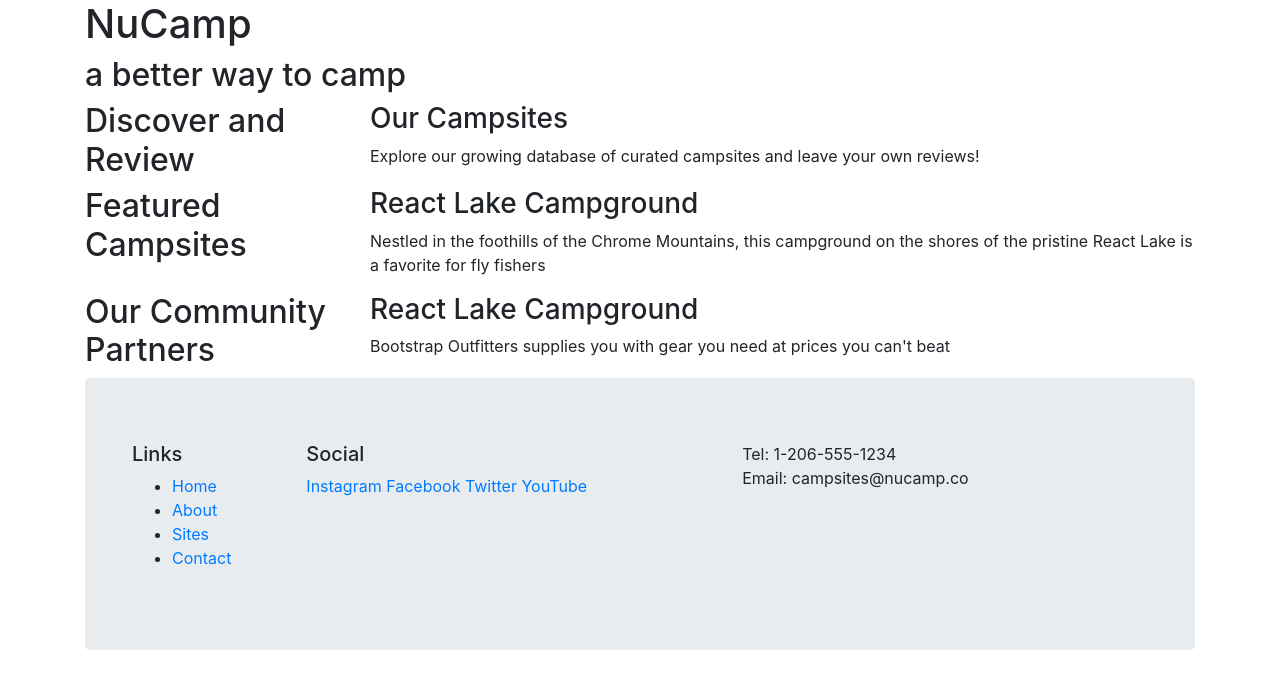
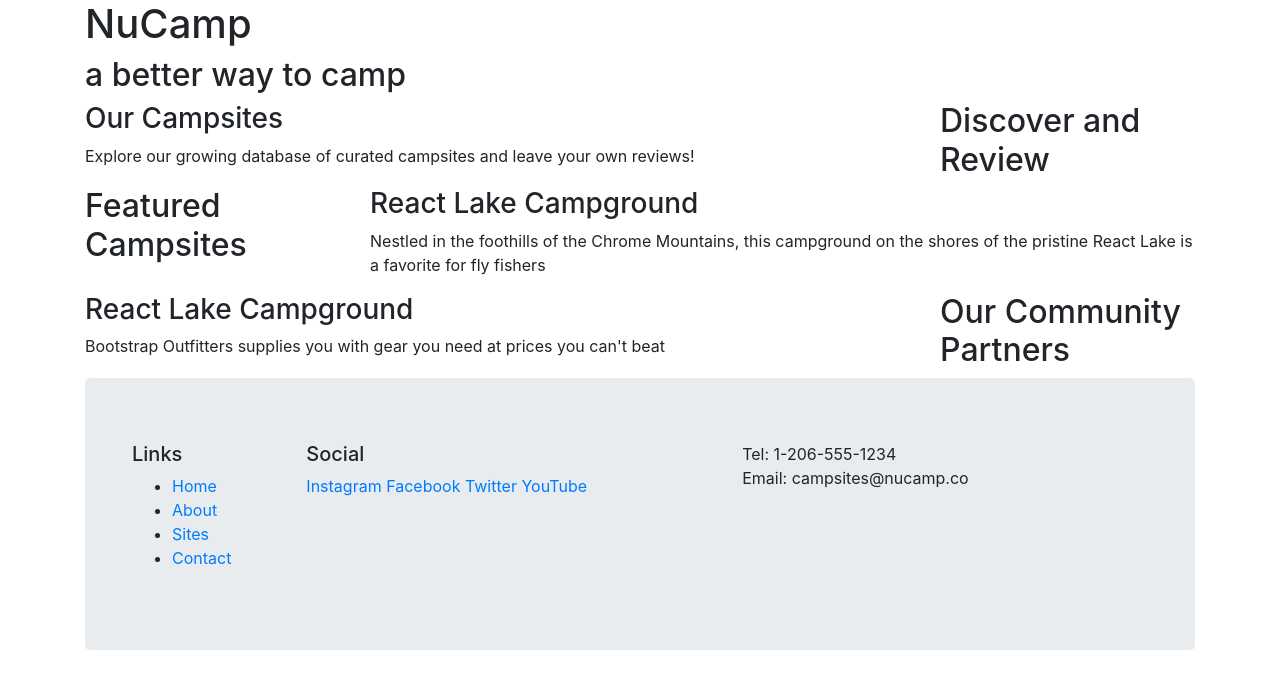
Before and after one commit to Calamity-Jaymi/nucampsite21, a website: page index.html in a window 1280 px wide. Drawn offline with nearby package versions, Linux system fonts and the light colour scheme.

Commit message:
commit 6?

```diff
--- a/index.html
+++ b/index.html
@@ -31,7 +31,7 @@
 
     <div class="container">
       <div class="row">
-        <div class="col-sm-4 col-md-3">
+        <div class="col-sm-4 col-md-3 order-sm-last">
           <h2>Discover and Review</h2>
         </div>
         <div class="col">
@@ -57,7 +57,7 @@
     </div>
 
     <div class="row">
-        <div class="col-sm-4 col-md-3">
+        <div class="col-sm-4 col-md-3 order-sm-last">
             <h2>Our Community Partners</h2>
         </div>
         <div class="col">
```
